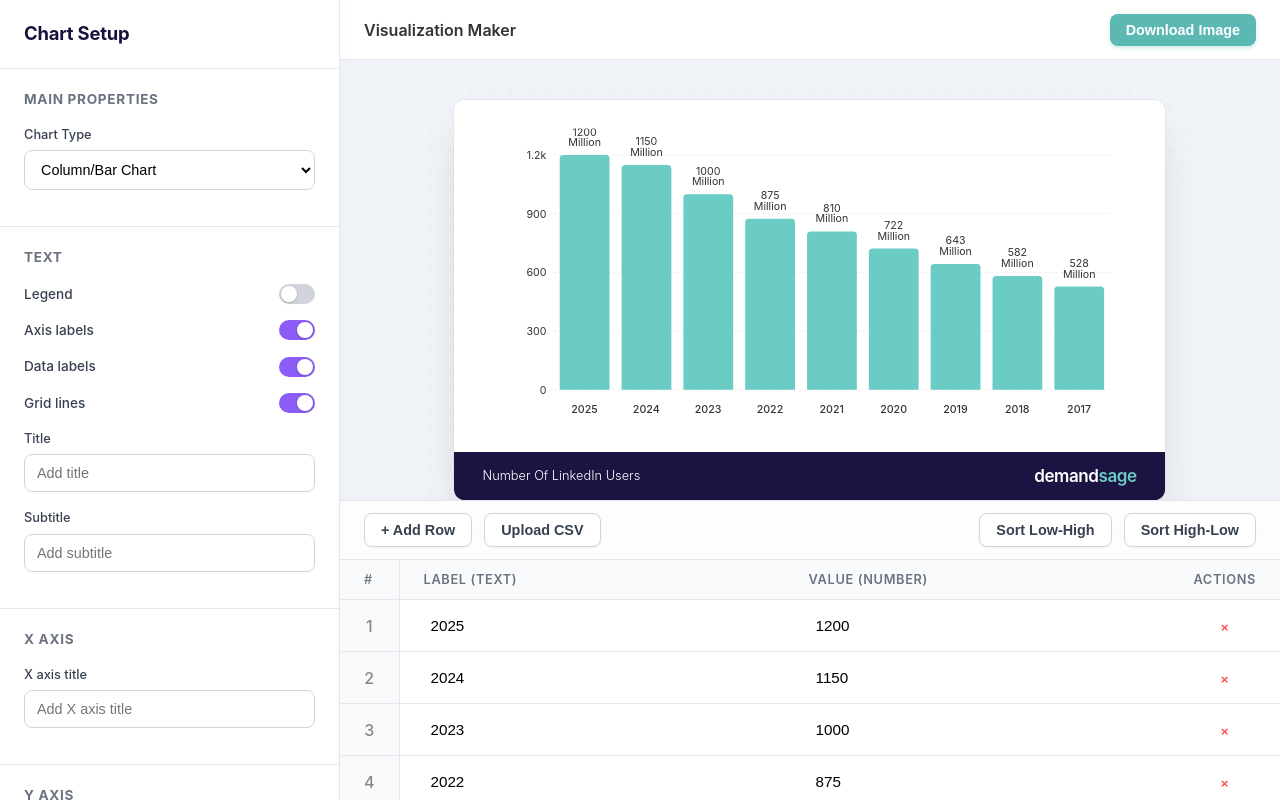
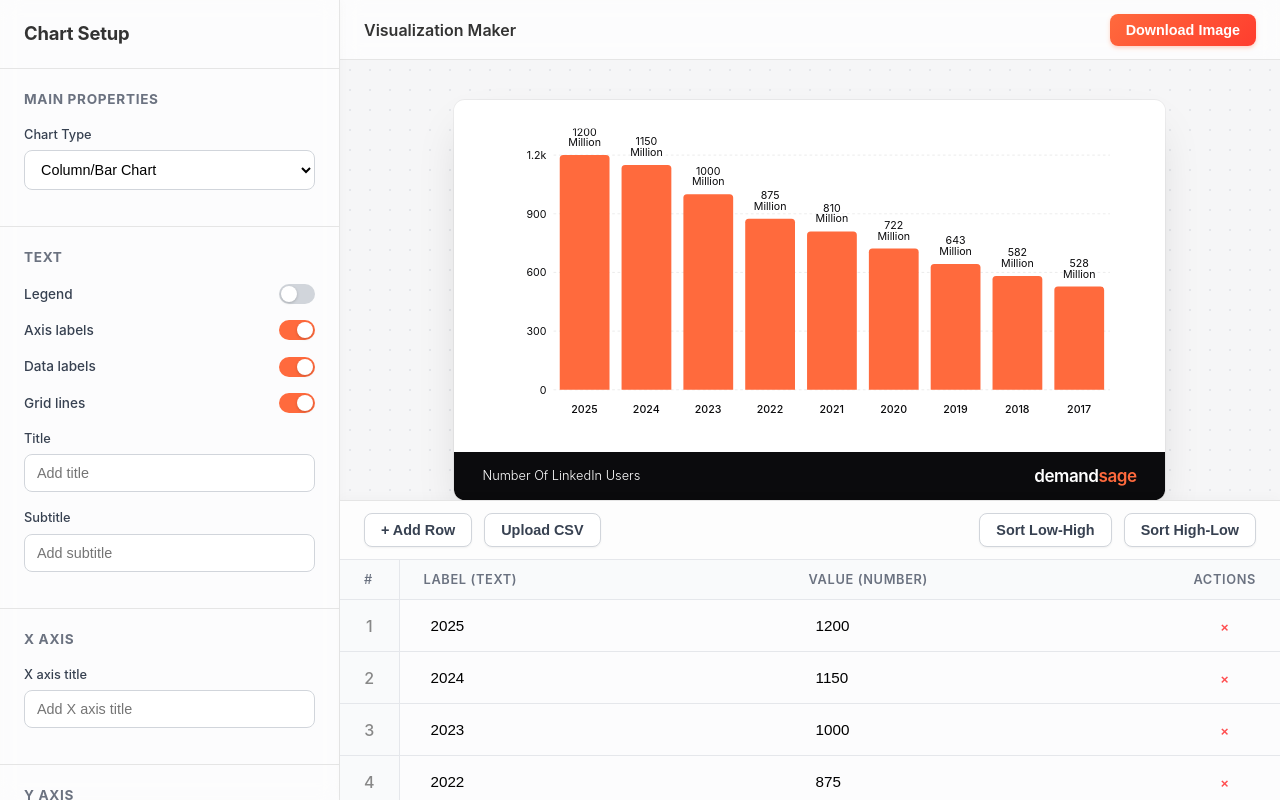
Before and after one commit to rehan280/datastats, a React (Vite) app: page / in a window 1280 px wide. Built offline with nearby package versions, Linux system fonts and the light colour scheme.

Commit message:
style: apply premium orange brand color scheme and neutral typography layout

```diff
--- a/src/App.jsx
+++ b/src/App.jsx
@@ -34,15 +34,15 @@ function App() {
     showLegend: false,
     showAxisLabels: true,
     showDataLabels: true,
-    primaryColor: '#6bcbc5', // Teal
-    secondaryColor: '#1b1442', // Navy
+    primaryColor: '#FF6A3D', // Orange
+    secondaryColor: '#0B0B0D', // Dark Text
     yAxisMin: 'auto',
     yAxisMax: 'auto',
     barRoundness: 4,
     lineThickness: 3,
     canvasBackground: 'Solid',
-    canvasBgColor: '#ffffff',
-    textColor: '#333333',
+    canvasBgColor: '#FFFFFF',
+    textColor: '#0B0B0D',
     showGridLines: true,
     fontFamily: 'Inter',
   });
--- a/src/index.css
+++ b/src/index.css
@@ -7,11 +7,13 @@
   background-color: #f4f6f8;
   color: #333333;
 
-  --primary-teal: #5cb8b2;
-  --primary-navy: #18113c;
-  --bg-color: #f0f3f7;
-  --panel-bg: rgba(255, 255, 255, 0.95);
-  --border-color: #e5e7eb;
+  --primary-orange: #FF6A3D;
+  --primary-orange-dark: #FF3D2E;
+  --accent-orange: #FF7A45;
+  --text-main: #0B0B0D;
+  --bg-color: #F6F6F7;
+  --panel-bg: rgba(255, 255, 255, 0.7);
+  --border-color: #E5E5E5;
 }
 
 * {
@@ -110,7 +112,7 @@ body {
 
 .input-group input[type="range"] {
   width: 100%;
-  accent-color: var(--primary-teal);
+  accent-color: var(--primary-orange);
 }
 
 .toggle-group {
@@ -163,7 +165,7 @@ body {
 }
 
 input:checked+.slider {
-  background-color: #8b5cf6;
+  background-color: var(--primary-orange);
 }
 
 input:checked+.slider:before {
@@ -211,14 +213,14 @@ input:checked+.slider:before {
 }
 
 .btn-primary {
-  background: var(--primary-teal);
+  background: linear-gradient(135deg, var(--primary-orange) 0%, var(--primary-orange-dark) 100%);
   color: white;
-  box-shadow: 0 2px 4px rgba(92, 184, 178, 0.3);
+  box-shadow: 0 2px 4px rgba(255, 106, 61, 0.3);
 }
 
 .btn-primary:hover {
-  background: #4ca39e;
-  box-shadow: 0 4px 6px rgba(92, 184, 178, 0.4);
+  background: linear-gradient(135deg, var(--accent-orange) 0%, var(--primary-orange-dark) 100%);
+  box-shadow: 0 4px 6px rgba(255, 106, 61, 0.4);
   transform: translateY(-1px);
 }
 
@@ -289,7 +291,7 @@ input:checked+.slider:before {
 
 .canvas-footer {
   height: 54px;
-  background: var(--primary-navy);
+  background: var(--text-main);
   color: white;
   display: flex;
   align-items: center;
```
